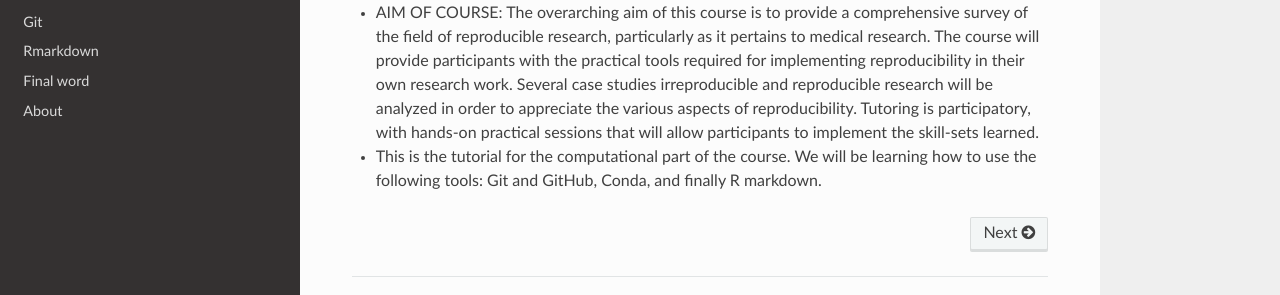
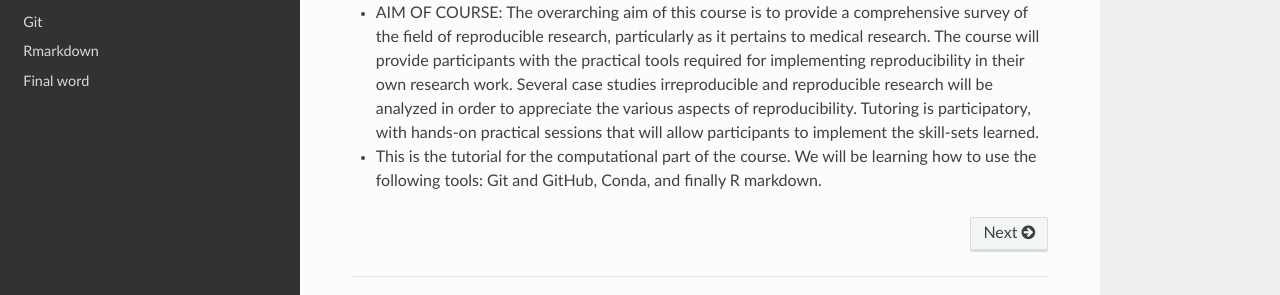
Before and after one commit to ranibasna/Reproducible-research-with-R-, an MkDocs documentation site: the page built from docs/index.md, in a window 1280 px wide. Shown: the part 159-454 px from the top of the page. Built offline with MkDocs 1.6.1, drawn with Linux system fonts in a browser that asks for light colours; nearby versions of some CDN libraries.

Commit message:
working on publishing issues

```diff
--- a/mkdocs.yml
+++ b/mkdocs.yml
@@ -5,7 +5,6 @@ nav:
     - Git: Git.md
     - Rmarkdown: Rmarkdown.md
     - Final word: final_word.md
-    - About: about.md
 theme: readthedocs
 markdown_extensions:
   - admonition
```
Also changed, not shown: site/index.html, 1 other file.
